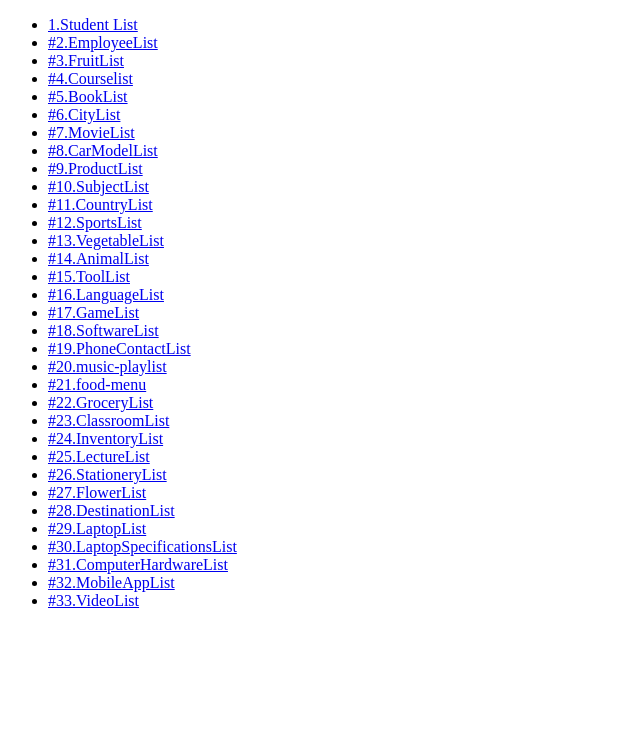
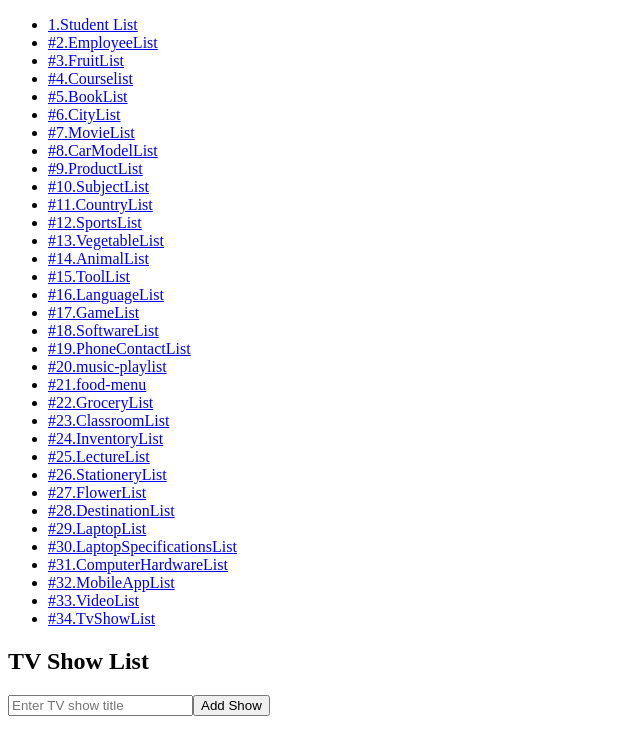
Before and after one commit to ChristineMaitom/AngularDataStructures, an Angular app: page /tv-show-list in a window 1280 px wide. Before the commit this address led to /. Shown: the top 754 px of the page, without its empty margins (0-640 px from the left). Built offline with nearby package versions, Linux system fonts and the light colour scheme.

Commit message:
#34 TV Show List

```diff
--- a/src/app/app.component.html
+++ b/src/app/app.component.html
@@ -33,6 +33,7 @@
     <li><a routerLink="computer-hardware-list">#31.ComputerHardwareList</a></li>
     <li><a routerLink="mobile-app-list">#32.MobileAppList</a></li>
     <li><a routerLink="video-list">#33.VideoList</a></li>
+    <li><a routerLink="tv-show-list">#34.TvShowList</a></li>
 
   </ul>
 </nav>
--- a/src/app/app.module.ts
+++ b/src/app/app.module.ts
@@ -38,7 +38,7 @@ import {LaptopSpecificationsListComponent} from "./components/laptop-specificati
 import {ComputerHardwareListComponent} from "./components/computer-hardware-list/computer-hardware-list.component";
 import {MobileAppListComponent} from "./components/mobile-app-list/mobile-app-list.component";
 import {VideoListComponent} from "./components/video-list/video-list.component";
-
+import {TVShowListComponent} from "./components/tv-show-list/tv-show-list.component";
 
 const routes: Routes = [
   {path: '', component: StudentListComponent},
@@ -75,6 +75,7 @@ const routes: Routes = [
   {path: 'computer-hardware-list', component:ComputerHardwareListComponent},
   {path: 'mobile-app-list', component:MobileAppListComponent},
   {path: 'video-list', component:VideoListComponent},
+  {path: 'tv-show-list', component:TVShowListComponent},
 
 
 ]
@@ -123,6 +124,7 @@ const routes: Routes = [
     ComputerHardwareListComponent,
     MobileAppListComponent,
     VideoListComponent,
+    TVShowListComponent,
 
   ],
 
--- /dev/null
+++ b/src/app/components/tv-show-list/tv-show-list.component.html
@@ -0,0 +1,15 @@
+<div class="tv-show-list">
+  <h2>TV Show List</h2>
+
+  <input
+    type="text"
+    [(ngModel)]="showTitle"
+    placeholder="Enter TV show title"
+    (keydown.enter)="addShow()"
+  />
+  <button (click)="addShow()">Add Show</button>
+
+  <ul>
+    <li *ngFor="let show of shows">{{ show }}</li>
+  </ul>
+</div>
--- /dev/null
+++ b/src/app/components/tv-show-list/tv-show-list.component.ts
@@ -0,0 +1,18 @@
+import { Component } from '@angular/core';
+
+@Component({
+  selector: 'app-tv-show-list',
+  templateUrl: './tv-show-list.component.html',
+  styleUrl: './tv-show-list.component.css'
+})
+export class TVShowListComponent {
+  showTitle: string = '';
+  shows: string[] = [];
+
+  addShow() {
+    if (this.showTitle.trim()) {
+      this.shows.push(this.showTitle.trim());
+      this.showTitle = ''; // Clear input after adding
+    }
+  }
+}
```
Also changed, not shown: src/app/components/tv-show-list/tv-show-list.component.css (added), 1 other file (tests, documents, lock files or other folders).
